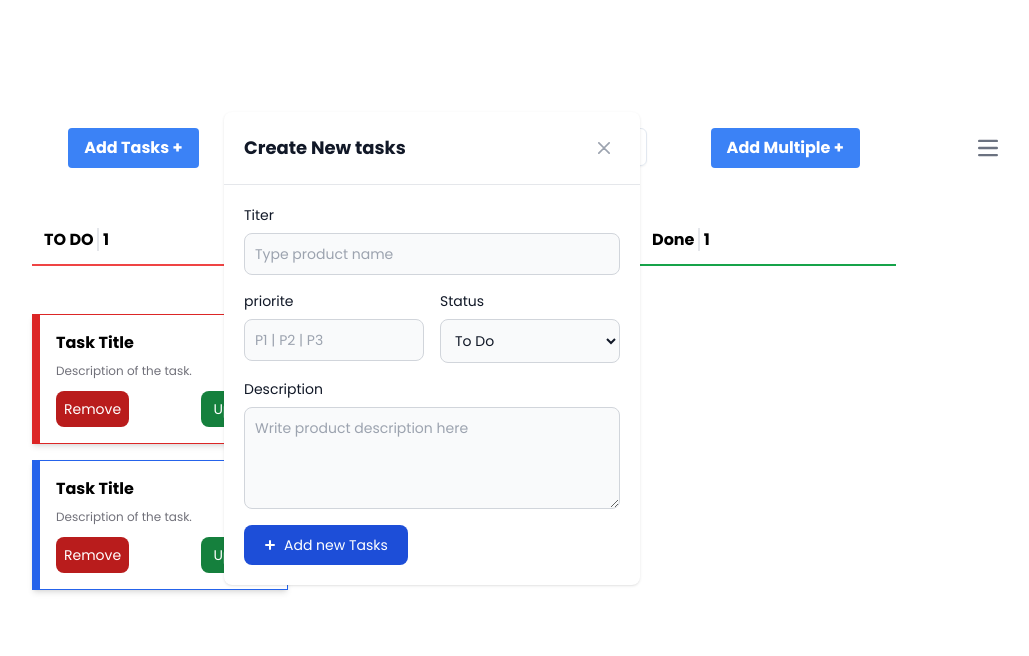
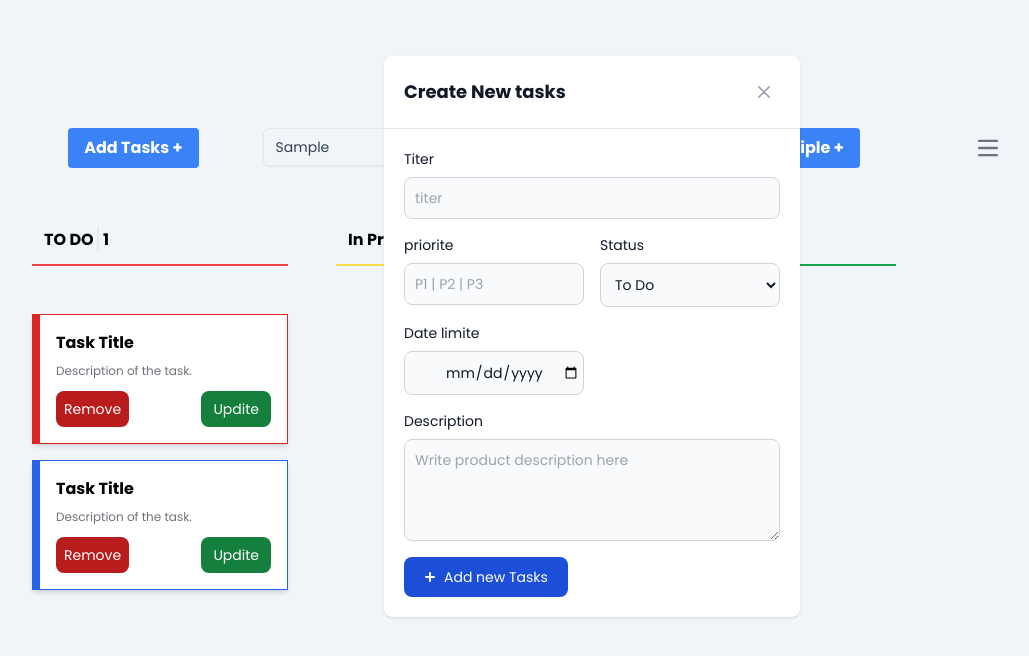
Before and after one commit to MohamedMoustir/Syst-me-de-Gestion-des-T-ches-To-Do-List, a website: page pages/index.html in a window 1280 px wide. Both pictures are taken after typing "Sample" into the empty fields and a click on the button "Add Tasks +". Shown: the whole page, without its empty margins (176-1205 px from the left). Drawn offline with nearby package versions, Linux system fonts and the light colour scheme; files that its build step writes are made by us from their sources.

Commit message:
Add function in button for declartion in js

```diff
--- a/pages/index.html
+++ b/pages/index.html
@@ -11,30 +11,39 @@
   <script src="https://cdn.tailwindcss.com"></script>
   <title>Système de Gestion des Tâches — To Do List</title>
 </head>
-<body class="font-poppins ">
+
+<body class="font-poppins bg-slate-100">
 
 
   <nav class="">
 
-    <button data-collapse-toggle="navbar-hamburger" type="button" class="inline-flex items-center justify-center p-2 w-10 h-10 text-sm text-gray-500 rounded-lg hover:bg-gray-100 focus:outline-none focus:ring-2 focus:ring-gray-200 dark:text-gray-400 dark:hover:bg-gray-700 dark:focus:ring-gray-600 absolute right-24 " aria-controls="navbar-hamburger" aria-expanded="false" onclick="OpenMnue()">
+    <button data-collapse-toggle="navbar-hamburger" type="button"
+      class="inline-flex items-center justify-center p-2 w-10 h-10 text-sm text-gray-500 rounded-lg hover:bg-gray-100 focus:outline-none focus:ring-2 focus:ring-gray-200 dark:text-gray-400 dark:hover:bg-gray-700 dark:focus:ring-gray-600 absolute right-24 "
+      aria-controls="navbar-hamburger" aria-expanded="false" onclick="OpenMnue()">
       <span class="sr-only ">Open main menu</span>
       <svg class="w-5 h-5" aria-hidden="true" xmlns="http://www.w3.org/2000/svg" fill="none" viewBox="0 0 17 14">
-          <path stroke="currentColor" stroke-linecap="round" stroke-linejoin="round" stroke-width="2" d="M1 1h15M1 7h15M1 13h15"/>
+        <path stroke="currentColor" stroke-linecap="round" stroke-linejoin="round" stroke-width="2"
+          d="M1 1h15M1 7h15M1 13h15" />
       </svg>
     </button>
     <div class="hidden w-full" id="navbar-hamburger">
-      <ul class="flex flex-col font-medium mt-4 w-32 rounded-lg bg-gray-50 dark:bg-gray-800 dark:border-gray-700 text-center absolute right-24 bottom-80">
+      <ul
+        class="flex flex-col font-medium mt-4 w-32 rounded-lg bg-gray-50 dark:bg-gray-800 dark:border-gray-700 text-center absolute right-24 bottom-80">
         <li>
-          <a href="#" class="block py-2 px-3 text-white bg-blue-700 rounded dark:bg-blue-600" aria-current="page">Home</a>
+          <a href="#" class="block py-2 px-3 text-white bg-blue-700 rounded dark:bg-blue-600"
+            aria-current="page">Home</a>
         </li>
         <li>
-          <a href="#" class="block py-2 px-3 text-gray-900 rounded hover:bg-gray-100 dark:text-gray-400 dark:hover:bg-gray-700 dark:hover:text-white">Services</a>
+          <a href="#"
+            class="block py-2 px-3 text-gray-900 rounded hover:bg-gray-100 dark:text-gray-400 dark:hover:bg-gray-700 dark:hover:text-white">Services</a>
         </li>
         <li>
-          <a href="#" class="block py-2 px-3 text-gray-900 rounded hover:bg-gray-100 dark:text-gray-400 md:dark:hover:text-white dark:hover:bg-gray-700 dark:hover:text-white">Pricing</a>
+          <a href="#"
+            class="block py-2 px-3 text-gray-900 rounded hover:bg-gray-100 dark:text-gray-400 md:dark:hover:text-white dark:hover:bg-gray-700 dark:hover:text-white">Pricing</a>
         </li>
         <li>
-          <a href="#" class="block py-2 px-3 text-gray-900 rounded hover:bg-gray-100 dark:text-gray-400 dark:hover:bg-gray-700 dark:hover:text-white">Contact</a>
+          <a href="#"
+            class="block py-2 px-3 text-gray-900 rounded hover:bg-gray-100 dark:text-gray-400 dark:hover:bg-gray-700 dark:hover:text-white">Contact</a>
         </li>
       </ul>
     </div>
@@ -44,19 +53,20 @@
   <header>
     <div class=" my-32 mx-52">
       <div class="flex justify-center gap-16 ">
-      <button class="bg-blue-500 hover:bg-blue-700 text-white font-bold py-2 px-4 rounded" onclick="openCardsTasks()">Add Tasks +</button>
+        <button class="bg-blue-500 hover:bg-blue-700 text-white font-bold py-2 px-4 rounded"onclick="openCardsTasks()">Add Tasks +</button>
         <div class="w-full max-w-sm min-w-[200px]">
           <input
             class="w-full bg-transparent placeholder:text-slate-400 text-slate-700 text-sm border border-slate-200 rounded-md px-3 py-2 transition duration-300 ease focus:outline-none focus:border-slate-400 hover:border-slate-300 shadow-sm focus:shadow"
             placeholder="Type here...">
         </div>
-      <button class="bg-blue-500 hover:bg-blue-700 text-white font-bold py-2 px-4 rounded " onclick="AddMultiple()">Add Multiple +</button>
+        <button class="bg-blue-500 hover:bg-blue-700 text-white font-bold py-2 px-4 rounded "
+          onclick="AddMultiple()">Add Multiple +</button>
       </div>
       <div class="grid grid-cols-3 gap-12 my-12 ">
 
         <div class="border-b-2 border-red-500  p-3 w-64">
           <div class="font-bold">
-        <h1>TO DO <span class="border-l-2 border-y-yellow-200 px-1" >1</span></h1>
+            <h1>TO DO <span class="border-l-2 border-y-yellow-200 px-1">1</span></h1>
           </div>
 
 
@@ -77,8 +87,10 @@
           <h3 class="font-bold">Task Title</h3>
           <p class="text-zinc-500 text-xs my-2">Description of the task.</p>
           <div class="flex justify-between mt-3">
-          <button type="button" class="focus:outline-none text-white bg-red-700 hover:bg-red-800 focus:ring-4 focus:ring-red-300 font-medium rounded-lg text-sm px-2 py-2   dark:bg-red-600 dark:hover:bg-red-700 dark:focus:ring-red-900 ">Remove</button>
-          <button type="button" class="focus:outline-none text-white bg-green-700 hover:bg-green-800 focus:ring-4 focus:ring-green-300 font-medium rounded-lg text-sm px-3    dark:bg-green-600 dark:hover:bg-green-700 dark:focus:ring-green-800 ">Updite</button>
+            <button type="button"
+              class="focus:outline-none text-white bg-red-700 hover:bg-red-800 focus:ring-4 focus:ring-red-300 font-medium rounded-lg text-sm px-2 py-2   dark:bg-red-600 dark:hover:bg-red-700 dark:focus:ring-red-900 ">Remove</button>
+            <button type="button"
+              class="focus:outline-none text-white bg-green-700 hover:bg-green-800 focus:ring-4 focus:ring-green-300 font-medium rounded-lg text-sm px-3    dark:bg-green-600 dark:hover:bg-green-700 dark:focus:ring-green-800 ">Updite</button>
           </div>
         </div>
 
@@ -86,8 +98,10 @@
           <h3 class="font-bold">Task Title</h3>
           <p class="text-zinc-500 text-xs my-2">Description of the task.</p>
           <div class="flex justify-between mt-3">
-        <button type="button" class="focus:outline-none text-white bg-red-700 hover:bg-red-800 focus:ring-4 focus:ring-red-300 font-medium rounded-lg text-sm px-2 py-2   dark:bg-red-600 dark:hover:bg-red-700 dark:focus:ring-red-900 ">Remove</button>
-        <button type="button" class="focus:outline-none text-white bg-green-700 hover:bg-green-800 focus:ring-4 focus:ring-green-300 font-medium rounded-lg text-sm px-3    dark:bg-green-600 dark:hover:bg-green-700 dark:focus:ring-green-800 ">Updite</button>
+            <button type="button"
+              class="focus:outline-none text-white bg-red-700 hover:bg-red-800 focus:ring-4 focus:ring-red-300 font-medium rounded-lg text-sm px-2 py-2   dark:bg-red-600 dark:hover:bg-red-700 dark:focus:ring-red-900 ">Remove</button>
+            <button type="button"
+              class="focus:outline-none text-white bg-green-700 hover:bg-green-800 focus:ring-4 focus:ring-green-300 font-medium rounded-lg text-sm px-3    dark:bg-green-600 dark:hover:bg-green-700 dark:focus:ring-green-800 ">Updite</button>
           </div>
 
         </div>
@@ -122,52 +136,80 @@
   <section>
 
 
-<!-- Modal toggle -->
 
-<!-- Main modal -->
-<div id="crud-modal" tabindex="-1" aria-hidden="true" class=" hidden overflow-y-auto overflow-x-hidden fixed top-0 right-0  translate-x-96	translate-y-24 z-50 justify-center items-center w-full md:inset-0 h-[calc(100%-1rem)] max-h-full ">
+    <div id="crud-modal" tabindex="-1" aria-hidden="true"
+      class=" hidden overflow-y-auto overflow-x-hidden fixed top-0 translate-x-40 -my-14 mx-96 items-center justify-center h-screen	translate-y-24 z-50  md:inset-0  max-h-full ">
       <div class="relative p-4 w-full max-w-md max-h-full">
-        <!-- Modal content -->
+
         <div class="relative bg-white rounded-lg shadow dark:bg-gray-700">
-            <!-- Modal header -->
+
           <div class="flex items-center justify-between p-4 md:p-5 border-b rounded-t dark:border-gray-600">
             <h3 class="text-lg font-semibold text-gray-900 dark:text-white">
               Create New tasks
             </h3>
-                <button type="button" class="text-gray-400 bg-transparent hover:bg-gray-200 hover:text-gray-900 rounded-lg text-sm w-8 h-8 ms-auto inline-flex justify-center items-center dark:hover:bg-gray-600 dark:hover:text-white" data-modal-toggle="crud-modal">
-                    <svg class="w-3 h-3" aria-hidden="true" xmlns="http://www.w3.org/2000/svg" fill="none" viewBox="0 0 14 14">
-                        <path stroke="currentColor" stroke-linecap="round" stroke-linejoin="round" stroke-width="2" d="m1 1 6 6m0 0 6 6M7 7l6-6M7 7l-6 6"/>
+            <button type="button"
+              class="  text-gray-400 bg-transparent hover:bg-gray-200 hover:text-gray-900 rounded-lg text-sm w-8 h-8 ms-auto inline-flex justify-center items-center dark:hover:bg-gray-600 dark:hover:text-white"
+              data-modal-toggle="crud-modal" onclick="closeCardsTasks()">
+              <svg class="w-3 h-3" aria-hidden="true" xmlns="http://www.w3.org/2000/svg" fill="none"
+                viewBox="0 0 14 14">
+                <path stroke="currentColor" stroke-linecap="round" stroke-linejoin="round" stroke-width="2"
+                  d="m1 1 6 6m0 0 6 6M7 7l6-6M7 7l-6 6" />
               </svg>
-                    <span class="sr-only" onclick="closeCardsTasks()">Close modal</span>
+              <span class="sr-only">Close modal</span>
             </button>
           </div>
           <!-- Modal body -->
           <form class="p-4 md:p-5 ">
             <div class="grid gap-4 mb-4 grid-cols-2">
               <div class="col-span-2">
-                        <label for="name" class="block mb-2 text-sm font-medium text-gray-900 dark:text-white">Titer</label>
-                        <input type="text" name="name" id="name" class="bg-gray-50 border border-gray-300 text-gray-900 text-sm rounded-lg focus:ring-primary-600 focus:border-primary-600 block w-full p-2.5 dark:bg-gray-600 dark:border-gray-500 dark:placeholder-gray-400 dark:text-white dark:focus:ring-primary-500 dark:focus:border-primary-500" placeholder="Type product name" >
+                <label for="titer" class="block mb-2 text-sm font-medium text-gray-900 dark:text-white">Titer</label>
+                <input type="text" name="titer" id="titer"
+                  class="bg-gray-50 border border-gray-300 text-gray-900 text-sm rounded-lg focus:ring-primary-600 focus:border-primary-600 block w-full p-2.5 dark:bg-gray-600 dark:border-gray-500 dark:placeholder-gray-400 dark:text-white dark:focus:ring-primary-500 dark:focus:border-primary-500"
+                  placeholder="titer">
               </div>
               <div class="col-span-2 sm:col-span-1">
-                        <label for="price" class="block mb-2 text-sm font-medium text-gray-900 dark:text-white">priorite</label>
-                        <input type="text" name="price" id="price" class="bg-gray-50 border border-gray-300 text-gray-900 text-sm rounded-lg focus:ring-primary-600 focus:border-primary-600 block w-full p-2.5 dark:bg-gray-600 dark:border-gray-500 dark:placeholder-gray-400 dark:text-white dark:focus:ring-primary-500 dark:focus:border-primary-500" placeholder="P1 | P2 | P3" >
+                <label for="priorite" class="block mb-2 text-sm font-medium text-gray-900 dark:text-white">priorite</label>
+                <input type="text" name="priorite" id="priorite"
+                  class="bg-gray-50 border border-gray-300 text-gray-900 text-sm rounded-lg focus:ring-primary-600 focus:border-primary-600 block w-full p-2.5 dark:bg-gray-600 dark:border-gray-500 dark:placeholder-gray-400 dark:text-white dark:focus:ring-primary-500 dark:focus:border-primary-500"
+                  placeholder="P1 | P2 | P3">
               </div>
               <div class="col-span-2 sm:col-span-1">
-                        <label for="category" class="block mb-2 text-sm font-medium text-gray-900 dark:text-white">Status</label>
-                        <select id="category" class="bg-gray-50 border border-gray-300 text-gray-900 text-sm rounded-lg focus:ring-primary-500 focus:border-primary-500 block w-full p-2.5 dark:bg-gray-600 dark:border-gray-500 dark:placeholder-gray-400 dark:text-white dark:focus:ring-primary-500 dark:focus:border-primary-500">
-                            <option selected="">To Do</option>
-                            <option value="TV">In Progess</option>
-                            <option value="PC">Done</option>
+                <label for="Status"
+                  class="block mb-2 text-sm font-medium text-gray-900 dark:text-white">Status</label>
+                <select id="Status"
+                  class="bg-gray-50 border border-gray-300 text-gray-900 text-sm rounded-lg focus:ring-primary-500 focus:border-primary-500 block w-full p-2.5 dark:bg-gray-600 dark:border-gray-500 dark:placeholder-gray-400 dark:text-white dark:focus:ring-primary-500 dark:focus:border-primary-500">
+                  <option selected="" id="option">To Do</option>
+                  <option value="">In Progess</option>
+                  <option value="">Done</option>
 
                 </select>
+
+
+              </div>
+
+              <div class="relative max-w-sm">
+                <label for="category" class="block mb-2 text-sm font-medium text-gray-900 dark:text-white">Date
+                  limite</label>
+                <input id="date_limite" datepicker datepicker-buttons datepicker-autoselect-today type="date"
+                  class="  bg-gray-50 border border-gray-300 text-gray-900 text-sm rounded-lg focus:ring-blue-500 focus:border-blue-500 flex w-full ps-10 p-2.5  dark:bg-gray-700 dark:border-gray-600 dark:placeholder-gray-400 dark:text-white dark:focus:ring-blue-500 dark:focus:border-blue-500"
+                  placeholder="Select date">
               </div>
               <div class="col-span-2">
-                        <label for="description" class="block mb-2 text-sm font-medium text-gray-900 dark:text-white"> Description</label>
-                        <textarea id="description" rows="4" class="block p-2.5 w-full text-sm text-gray-900 bg-gray-50 rounded-lg border border-gray-300 focus:ring-blue-500 focus:border-blue-500 dark:bg-gray-600 dark:border-gray-500 dark:placeholder-gray-400 dark:text-white dark:focus:ring-blue-500 dark:focus:border-blue-500" placeholder="Write product description here"></textarea>
+                <label for="description" class="block mb-2 text-sm font-medium text-gray-900 dark:text-white">
+                  Description</label>
+                <textarea id="description" rows="4"
+                  class="block p-2.5 w-full text-sm text-gray-900 bg-gray-50 rounded-lg border border-gray-300 focus:ring-blue-500 focus:border-blue-500 dark:bg-gray-600 dark:border-gray-500 dark:placeholder-gray-400 dark:text-white dark:focus:ring-blue-500 dark:focus:border-blue-500"
+                  placeholder="Write product description here"></textarea>
               </div>
             </div>
-                <button type="submit" class="text-white inline-flex items-center bg-blue-700 hover:bg-blue-800 focus:ring-4 focus:outline-none focus:ring-blue-300 font-medium rounded-lg text-sm px-5 py-2.5 text-center dark:bg-blue-600 dark:hover:bg-blue-700 dark:focus:ring-blue-800">
-                    <svg class="me-1 -ms-1 w-5 h-5" fill="currentColor" viewBox="0 0 20 20" xmlns="http://www.w3.org/2000/svg"><path fill-rule="evenodd" d="M10 5a1 1 0 011 1v3h3a1 1 0 110 2h-3v3a1 1 0 11-2 0v-3H6a1 1 0 110-2h3V6a1 1 0 011-1z" clip-rule="evenodd"></path></svg>
+            <button type="button" id="addTasks"
+              class="text-white inline-flex items-center bg-blue-700 hover:bg-blue-800 focus:ring-4 focus:outline-none focus:ring-blue-300 font-medium rounded-lg text-sm px-5 py-2.5 text-center dark:bg-blue-600 dark:hover:bg-blue-700 dark:focus:ring-blue-800">
+              <svg class="me-1 -ms-1 w-5 h-5" fill="currentColor" viewBox="0 0 20 20"
+                xmlns="http://www.w3.org/2000/svg">
+                <path fill-rule="evenodd"
+                  d="M10 5a1 1 0 011 1v3h3a1 1 0 110 2h-3v3a1 1 0 11-2 0v-3H6a1 1 0 110-2h3V6a1 1 0 011-1z"
+                  clip-rule="evenodd"></path>
+              </svg>
               Add new Tasks
             </button>
           </form>
```
Lines whose indentation alone changed are shown as unchanged.
